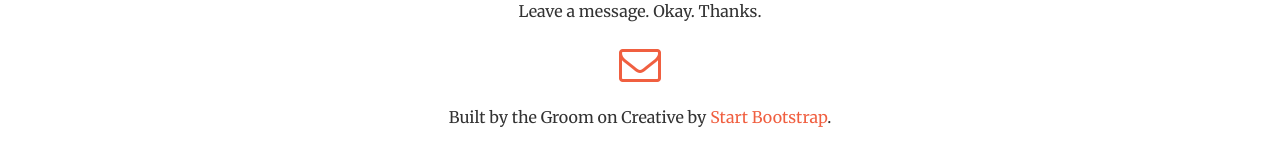
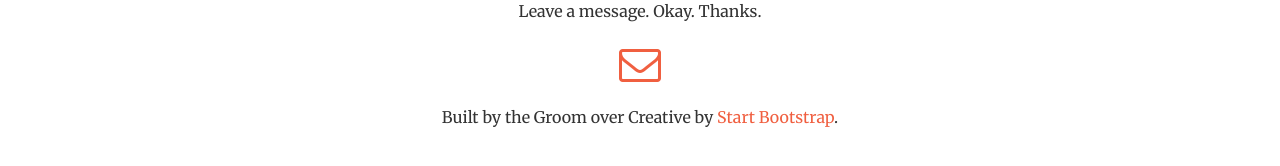
Before and after one commit to notbleh/wed-website, a Jekyll site: the page built from index.html, in a window 1280 px wide and 900 px high, scrolled down 702 px. Shown: the part 651-817 px from the top of the window. Built offline with Jekyll 4.4.1, drawn with Linux system fonts in a browser that asks for light colours.

Commit message:
Update rsvp.html

```diff
--- a/_includes/rsvp.html
+++ b/_includes/rsvp.html
@@ -25,10 +25,8 @@
                 </a>
             </div> -->
         </div>
-        <div class="row">
-            <div class="tagline">
-                <p align="center"> Built by the Groom on Creative by <a href="www.startbootstrap.com">Start Bootstrap</a>.</p>
-            </div>
+        <div class="tagline">
+            <p align="center"> Built by the Groom over Creative by <a href="www.startbootstrap.com">Start Bootstrap</a>.</p>
         </div>
     </div>
 </section>
```
